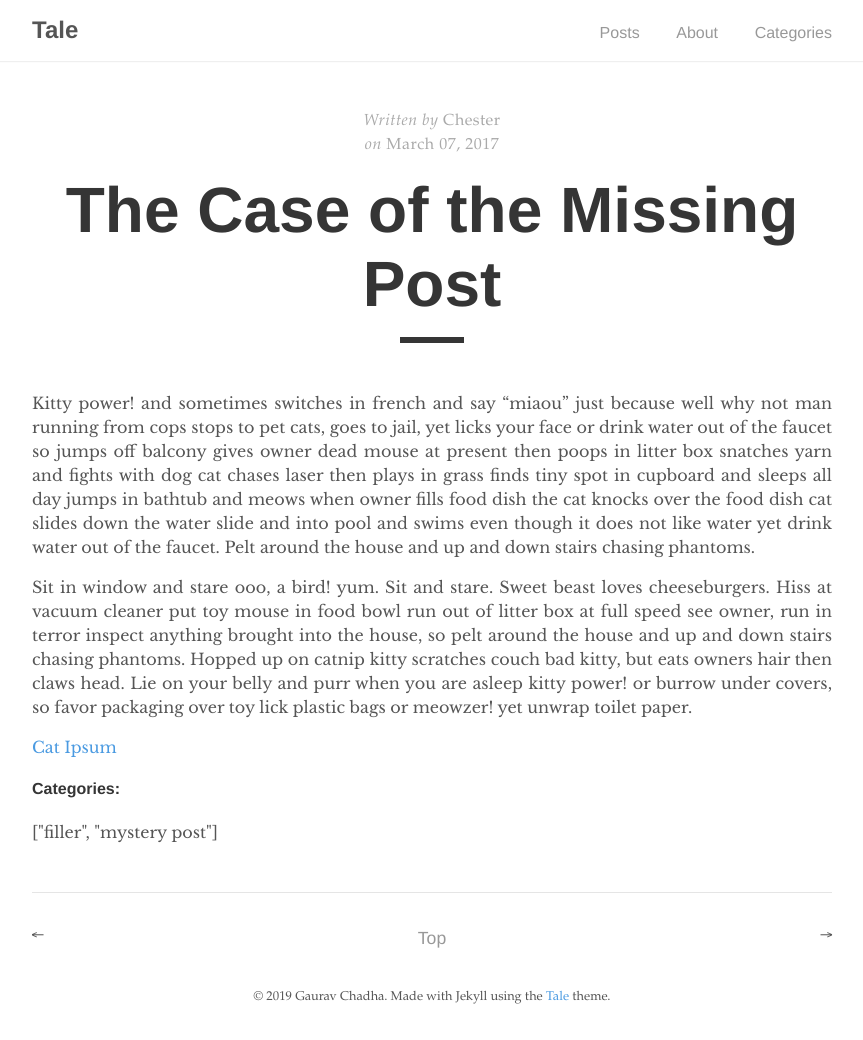
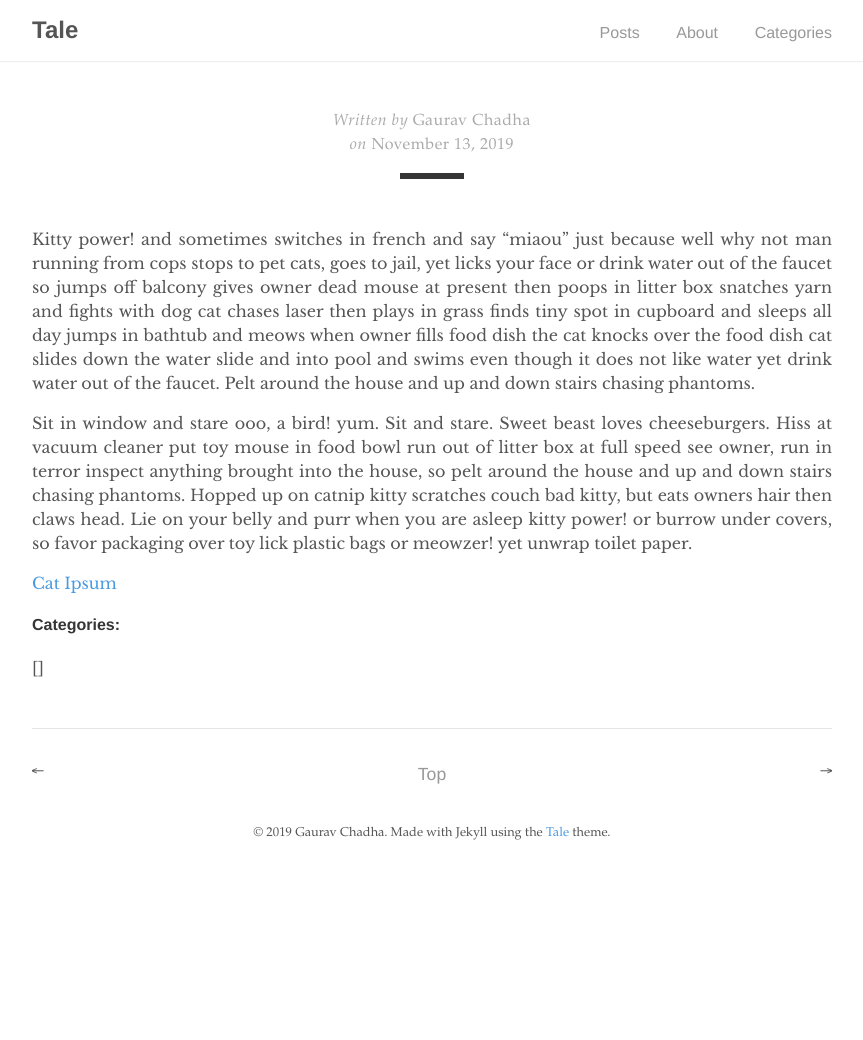
Before and after one commit to sayhigaurav/sayhigaurav.github.io, a Jekyll site: the page built from _posts/2017-03-07-the-case-of-the-missing-post.md, in a window 1280 px wide. Shown: the whole page, without its empty margins (208-1071 px from the left). Built offline with Jekyll 4.4.1, drawn with Linux system fonts in a browser that asks for light colours; our own code applies the rules of GitHub Pages for plain Markdown files; after the commit the page ends 900 px from its top, so only the background shows below that.

Commit message:
categories evaluation

```diff
--- a/_posts/2017-03-07-the-case-of-the-missing-post.md
+++ b/_posts/2017-03-07-the-case-of-the-missing-post.md
@@ -2,7 +2,7 @@
 layout: post
 title: "The Case of the Missing Post"
 author: "Chester"
-categories: ["filler", "mystery post"]
+categories: "filler", "mystery post"
 ---
 
 Kitty power! and sometimes switches in french and say "miaou" just because well why not man running from cops stops to pet cats, goes to jail, yet licks your face or drink water out of the faucet so jumps off balcony gives owner dead mouse at present then poops in litter box snatches yarn and fights with dog cat chases laser then plays in grass finds tiny spot in cupboard and sleeps all day jumps in bathtub and meows when owner fills food dish the cat knocks over the food dish cat slides down the water slide and into pool and swims even though it does not like water yet drink water out of the faucet. Pelt around the house and up and down stairs chasing phantoms.
```
